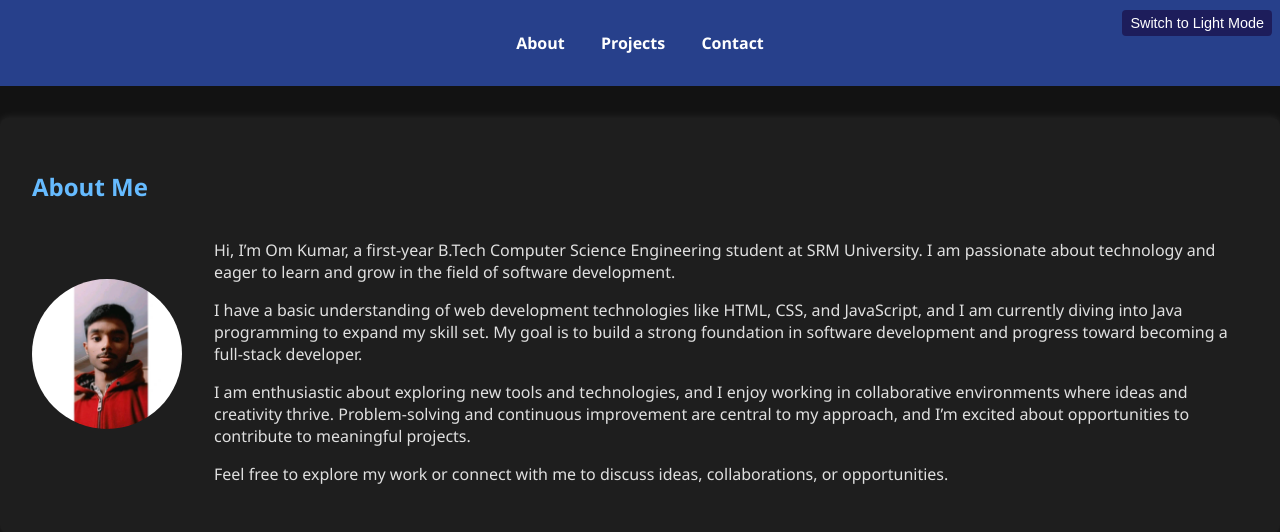
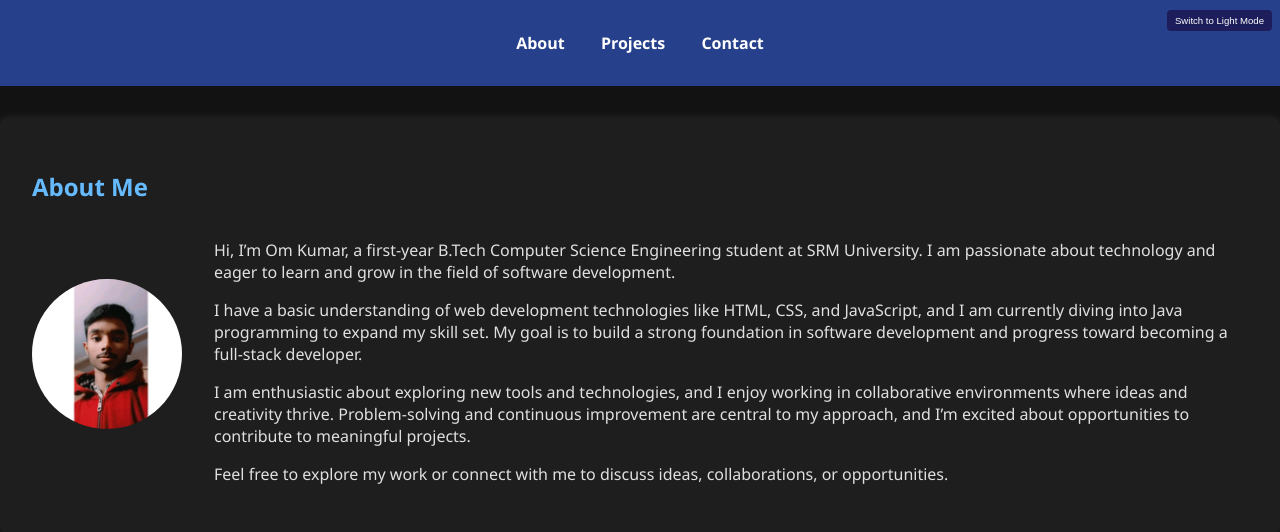
Before and after one commit to omkumar0417/portfolio, a PHP site: page / in a window 1280 px wide. Shown: the top 532 px of the page. Run offline with PHP 8.4, Linux system fonts and the light colour scheme.

Commit message:
Updated the website with new changes

```diff
--- a/styles.css
+++ b/styles.css
@@ -51,7 +51,7 @@
     color: white;
     border: none;
     padding: 0.3rem 0.5rem;
-    font-size: 0.9rem;
+    font-size: 0.6rem;
     cursor: pointer;
     border-radius: 4px;
     position: absolute;
```
